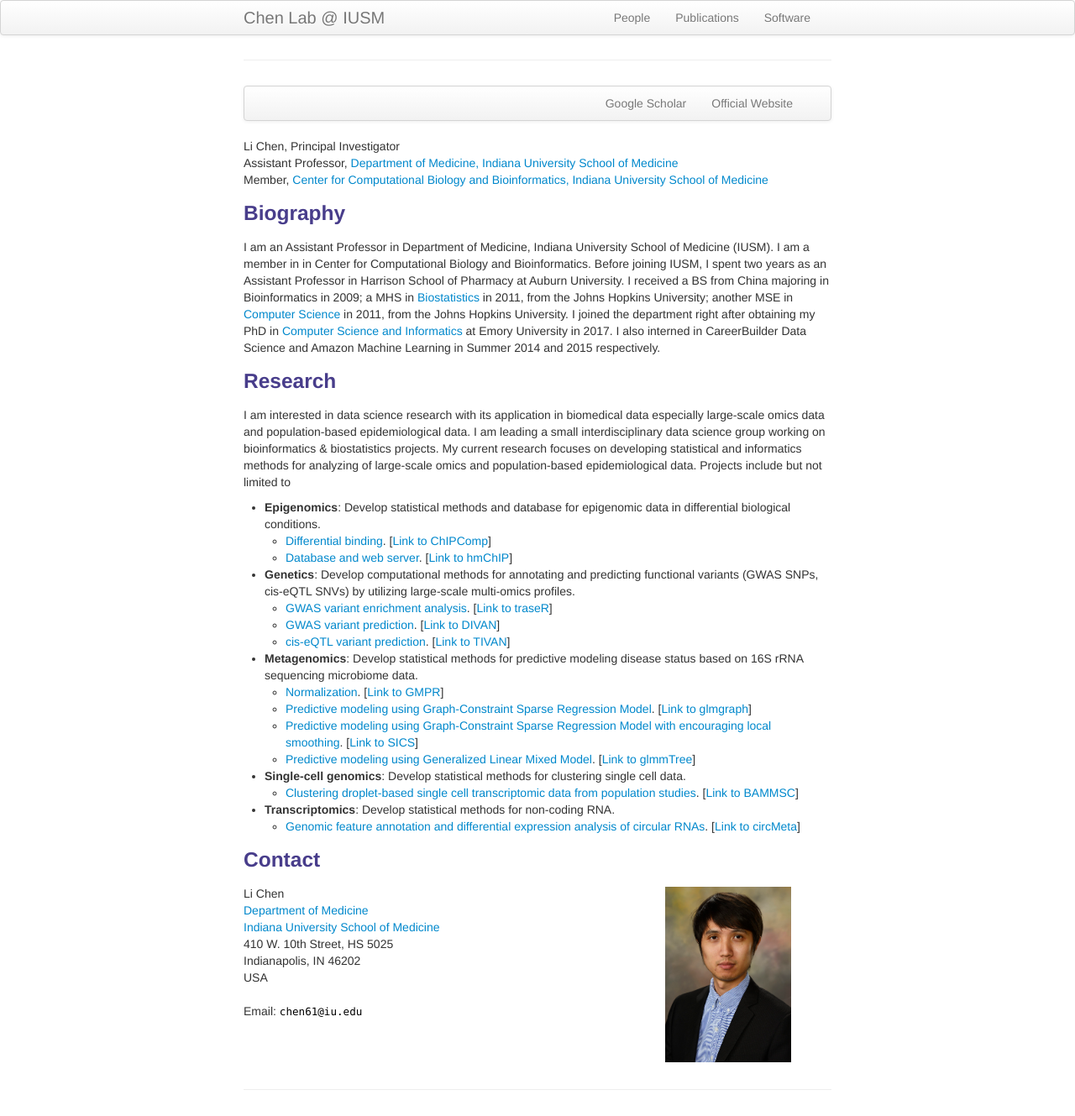
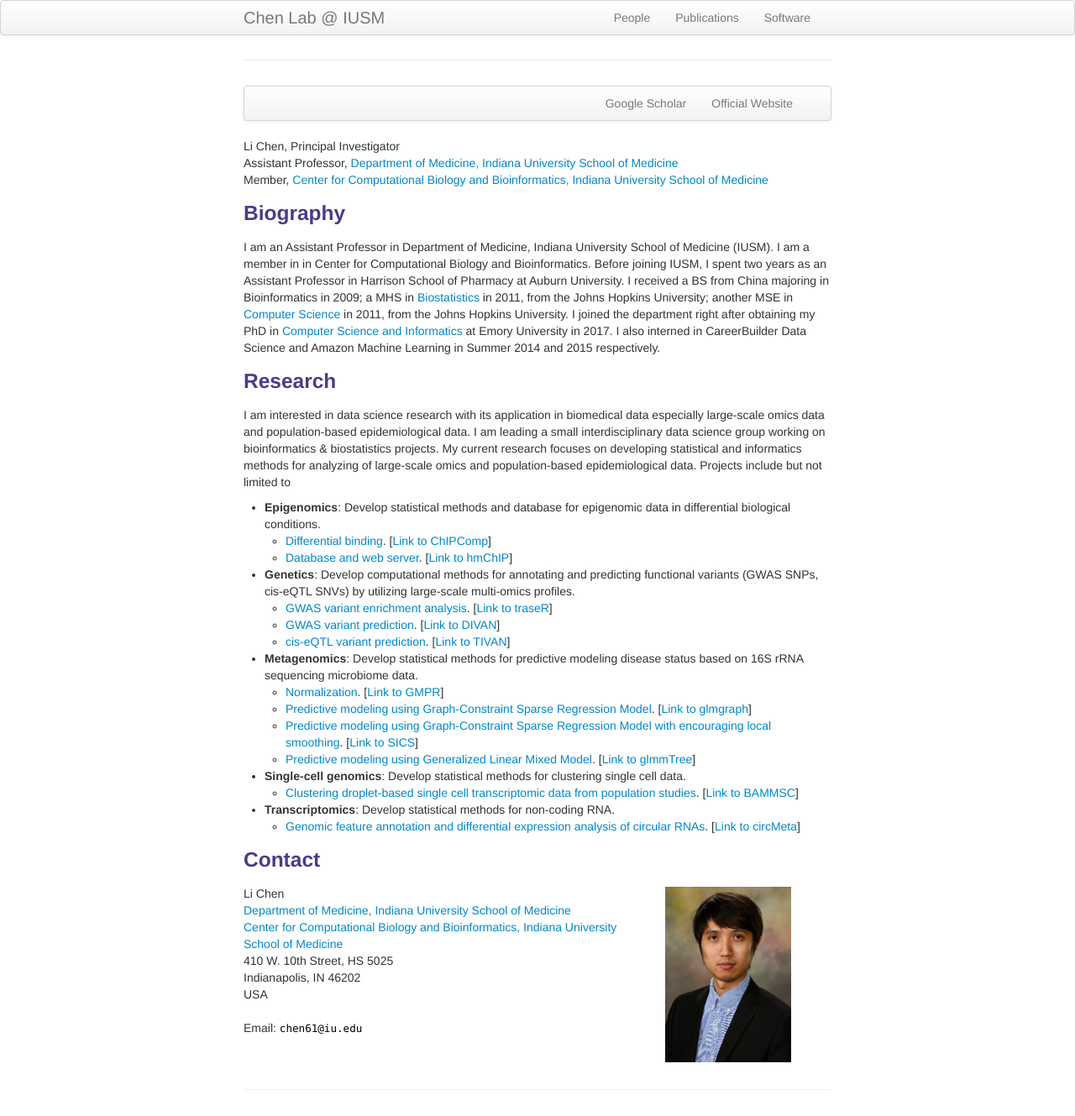
Before and after one commit to lichenbiostat/lichen-lab.github.io, a Jekyll site: the page built from index.md, in a window 1280 px wide. Shown: the whole page at 84% size. Built offline with Jekyll 4.4.1, drawn with Linux system fonts in a browser that asks for light colours.

Commit message:
Update index.md

```diff
--- a/index.md
+++ b/index.md
@@ -64,8 +64,8 @@ Develop statistical methods for non-coding RNA.
     <div class="row-fluid">
         <div class="span5">
             Li Chen<br/>
-            <a href="https://medicine.iu.edu/departments/internal-medicine/">Department of Medicine</a><br/>
-            <a href="https://medicine.iu.edu/">Indiana University School of Medicine</a><br/>
+            <a href="https://medicine.iu.edu/departments/internal-medicine/">Department of Medicine, Indiana University School of Medicine</a><br/>
+            <a href="https://medicine.iu.edu/research/centers-institutes/computational-biology-bioinformatics/">Center for Computational Biology and Bioinformatics, Indiana University School of Medicine</a><br/>
  410 W. 10th Street, HS 5025 <br/>
     Indianapolis, IN 46202<br/>
             USA<br/><br/>
```
